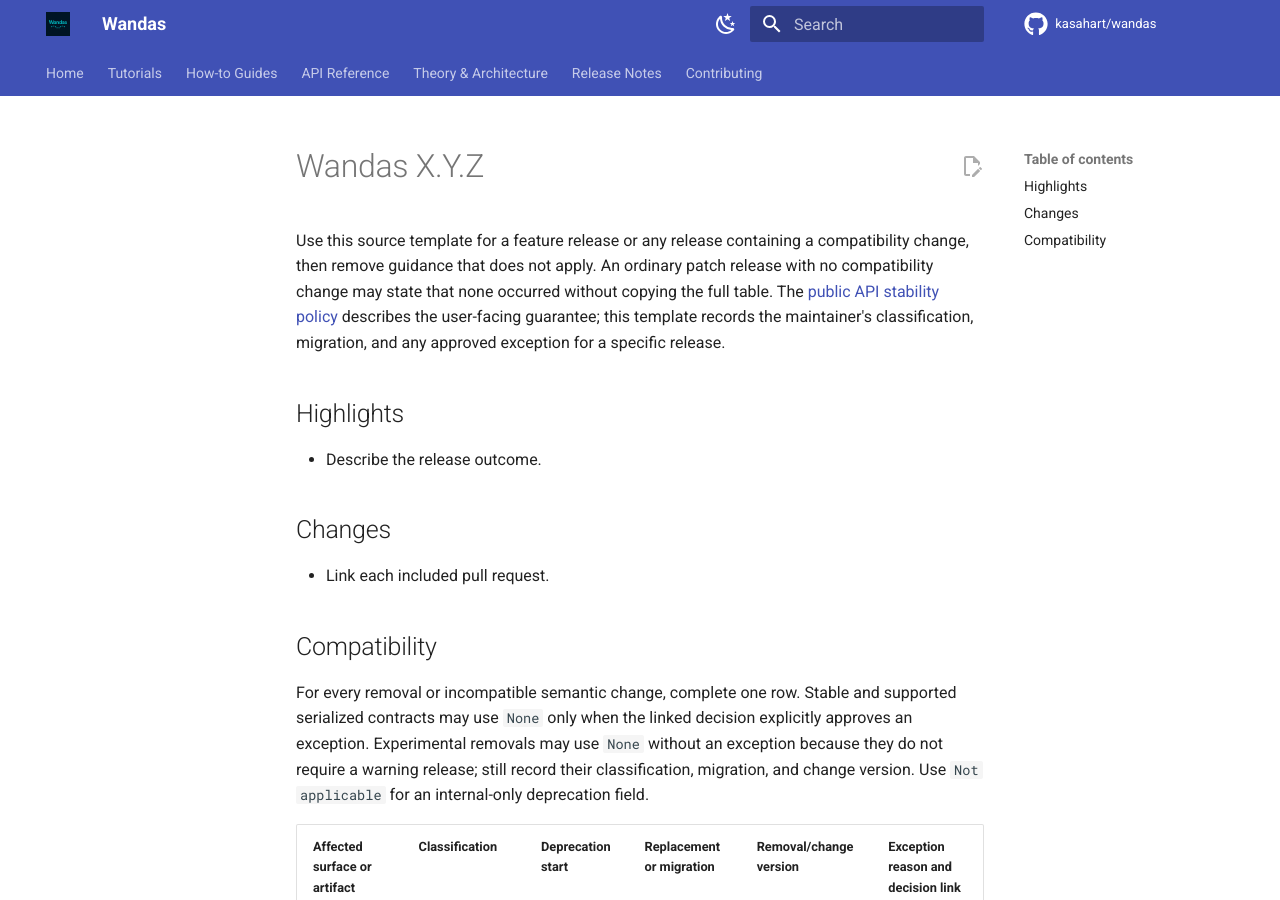
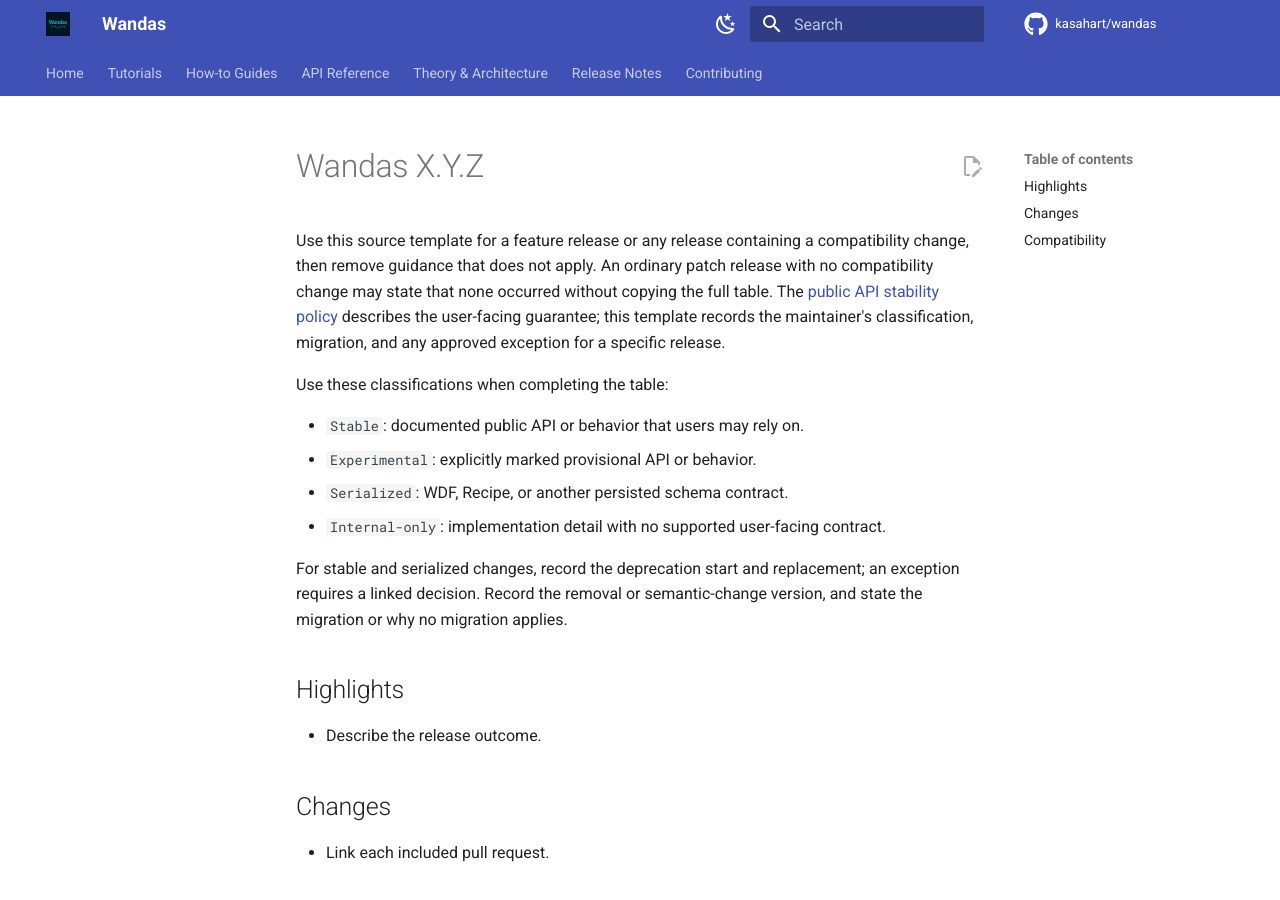
Before and after one commit to kasahart/wandas, an MkDocs documentation site: the page built from docs/src/release-notes/template.md, in a window 1280 px wide and 900 px high. Built offline with MkDocs 1.6.1 and Material for MkDocs 9.7.7, drawn with Linux system fonts in a browser that asks for light colours; comment, search, counter and statistics services are not loaded.

Commit message:
docs: clarify persisted artifact contracts

```diff
--- a/docs/src/release-notes/template.md
+++ b/docs/src/release-notes/template.md
@@ -6,6 +6,17 @@ release with no compatibility change may state that none occurred without copyin
 the full table. The [public API stability policy](../explanation/public-api-stability.md)
 describes the user-facing guarantee; this template records the maintainer's
 classification, migration, and any approved exception for a specific release.
+
+Use these classifications when completing the table:
+
+- `Stable`: documented public API or behavior that users may rely on.
+- `Experimental`: explicitly marked provisional API or behavior.
+- `Serialized`: WDF, Recipe, or another persisted schema contract.
+- `Internal-only`: implementation detail with no supported user-facing contract.
+
+For stable and serialized changes, record the deprecation start and replacement;
+an exception requires a linked decision. Record the removal or semantic-change
+version, and state the migration or why no migration applies.
 
 ## Highlights
 
```
Also changed, not shown: docs/src/api/wdf_io.md (+2 -2 lines), 1 other file.
